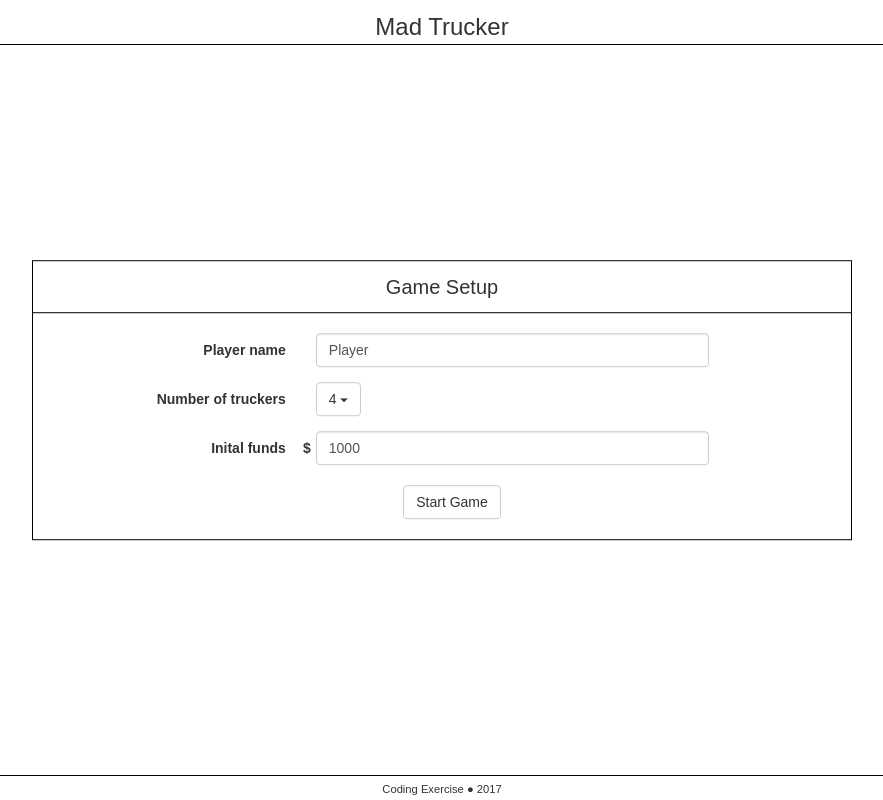
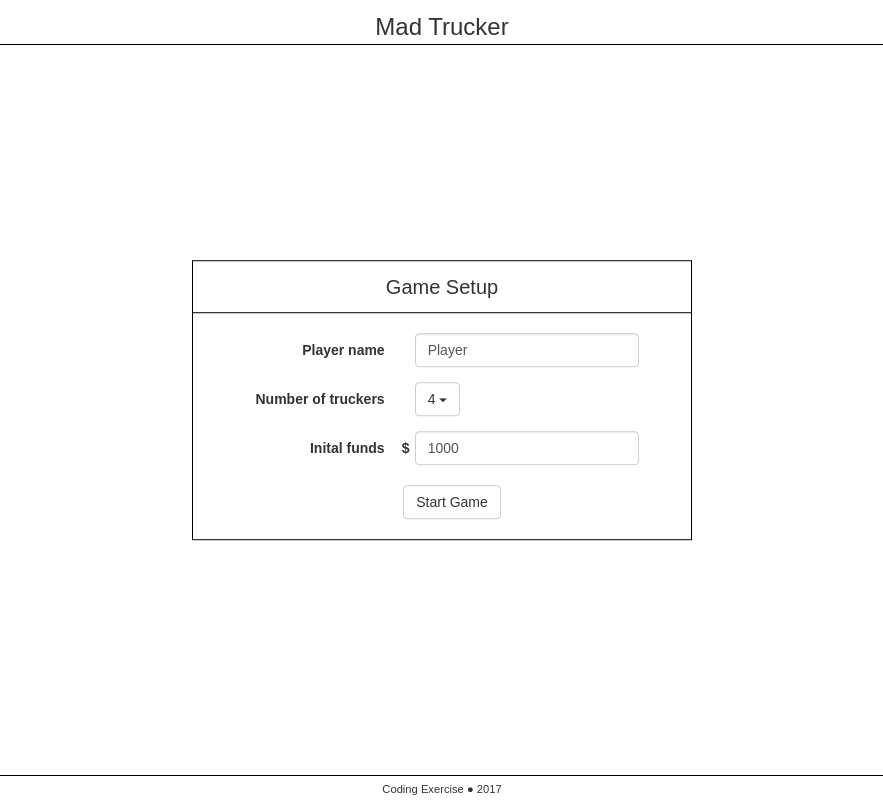
Before and after one commit to votoznotna/mad-trucker, a website: page index.html at #!/setup in a window 1280 px wide. Shown: the whole page, without its empty margins (198-1081 px from the left). Drawn offline with nearby package versions, Linux system fonts and the light colour scheme; some packages are replaced by stand-ins of ours.

Commit message:
minor restyling.

```diff
--- a/css/app.css
+++ b/css/app.css
@@ -151,7 +151,7 @@ header {
 
 #setupFormContainer {
     position: relative;
-    width: 80%;
+    max-width: 500px;
     margin: 0 auto;
     padding: 0;
     border: 1px solid black;
@@ -159,6 +159,7 @@ header {
 
 #setupFormContainer form {
     margin-top: 20px;
+    padding: 0 10px;
 }
 
 #setupFormContainer header {
--- a/views/pages/setup.html
+++ b/views/pages/setup.html
@@ -3,7 +3,7 @@
 		<header>Game Setup</header>
 		<form  name="setupForm" ng-submit="submitForm()" class="form-horizontal">
 			<div class="form-group" ng-class="{ 'has-error' : setupForm.playerName.$invalid && !setupForm.playerName.$pristine }">
-				<label for="playerName" class="col-xs-4 control-label">Player name</label>
+				<label for="playerName" class="col-xs-5 control-label">Player name</label>
 				<div class="col-xs-6">
 					<input type="text" class="form-control" id="playerName" name='playerName' ng-model="playerName" placeholder="Player name" required>
 					<p ng-show="setupForm.playerName.$invalid && !setupForm.playerName.$pristine" class="help-block">Player name is required</p>
@@ -11,7 +11,7 @@
 			</div>
 
 			<div class="form-group">
-				<label for="playerName" class="col-xs-4 control-label">Number of truckers</label>
+				<label for="playerName" class="col-xs-5 control-label">Number of truckers</label>
 				<div class="col-xs-6">
 					<div class="dropdown">
 						<button class="btn btn-default dropup-toggle" type="button" id="numberOfTruckers" data-toggle="dropdown">
@@ -26,7 +26,7 @@
 			</div>
 
 			<div id="form-funds" class="form-group" ng-class="{ 'has-error' : setupForm.initialFunds.$invalid && !setupForm.initialFunds.$pristine }">
-				<label for="initialFunds" class="col-xs-4 control-label">Inital funds</label>
+				<label for="initialFunds" class="col-xs-5 control-label">Inital funds</label>
 				<div class="col-xs-6">
 					<input type="number" min="1" max="{{maxFunds}}" class="form-control" id="initialFunds" numeric-mask name="initialFunds" maxlength="10" ng-model="initialFunds" placeholder="Initial funds" required>
 					<p ng-show="setupForm.initialFunds.$invalid && !setupForm.initialFunds.$pristine" class="help-block">Funds are required not exceeding {{maxFunds | currency}} </p>
```
